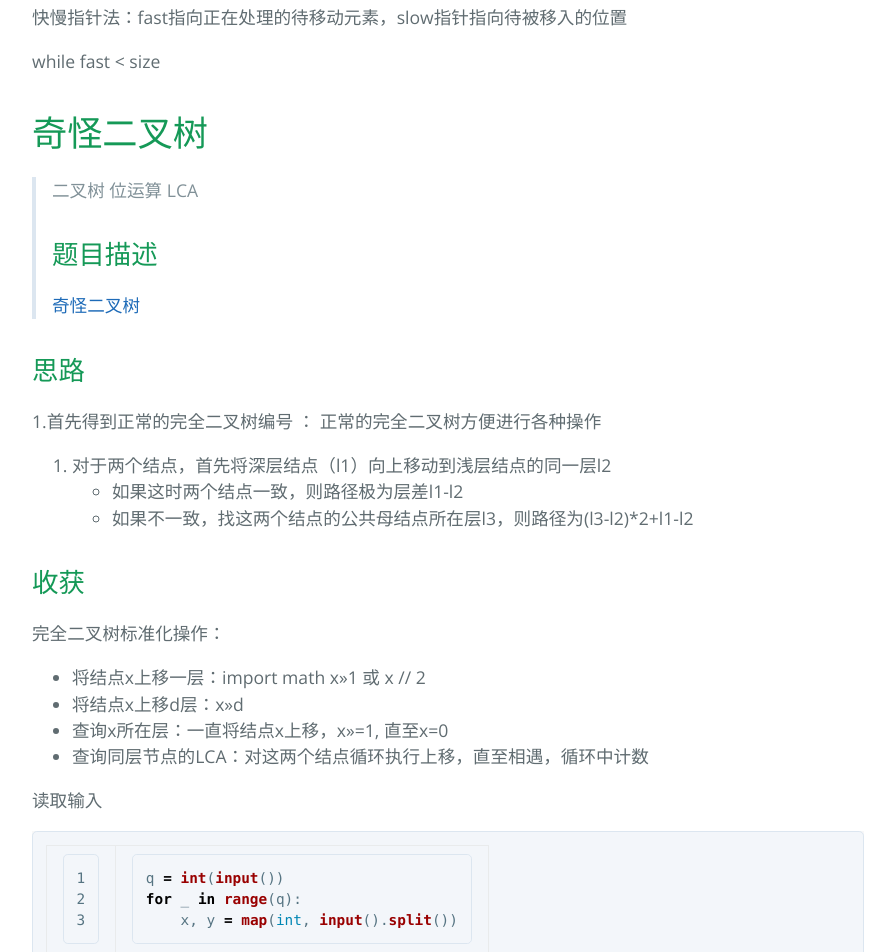
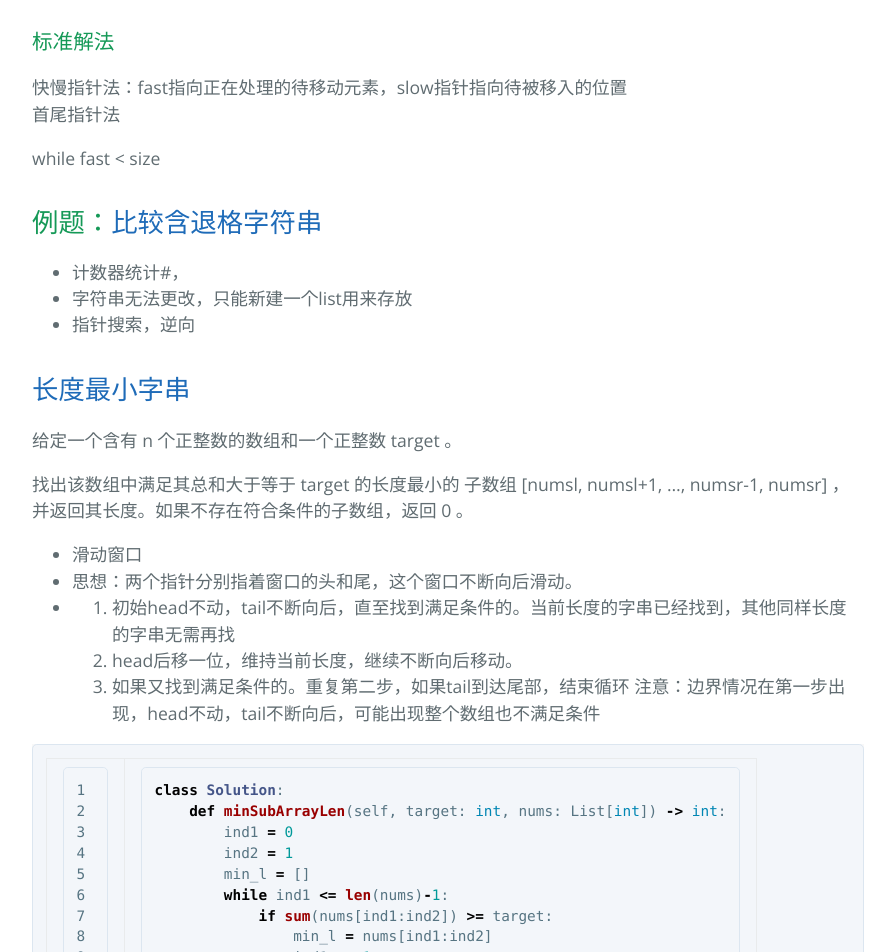
Before and after one commit to Ziyangpig/Note_LeetCode, a Jekyll site: the page built from Ali.md, in a window 1280 px wide and 1400 px high, scrolled down 1039 px. Shown: the top 952 px of the window, without its empty margins (192-1087 px from the left). Built offline with Jekyll 4.4.1, drawn with Linux system fonts in a browser that asks for light colours; our own code applies the rules of GitHub Pages for plain Markdown files; formulas are drawn with MathJax 3; some of the changed text lies outside the part shown.

Commit message:
Update Ali.md

````diff
--- a/Ali.md
+++ b/Ali.md
@@ -12,6 +12,7 @@ title: "阿里算法 笔试真题笔记"
 - 注意while结束后仍然没找到，return -1
 
 ## 移除元素
+给你一个数组 nums 和一个值 val，你需要 原地 移除所有数值等于 val 的元素。元素的顺序可能发生改变。然后返回 nums 中与 val 不同的元素的数量。
 ### 我的解法：
 计数器 count 统计已经碰到的要删除元素的个数，也即之后的元素要前移的长度
 
@@ -19,9 +20,49 @@ for循环遍历，每个元素i前移count
 
 ### 标准解法
 快慢指针法：fast指向正在处理的待移动元素，slow指针指向待被移入的位置
+首尾指针法
 
 while fast < size
 
+## 例题：[比较含退格字符串](https://leetcode.cn/problems/backspace-string-compare/submissions/607868111)
+- 计数器统计#，
+- 字符串无法更改，只能新建一个list用来存放
+- 指针搜索，逆向
+
+## [长度最小字串](https://leetcode.cn/problems/minimum-size-subarray-sum/submissions/607924611)
+给定一个含有 n 个正整数的数组和一个正整数 target 。
+
+找出该数组中满足其总和大于等于 target 的长度最小的 子数组 [numsl, numsl+1, ..., numsr-1, numsr] ，并返回其长度。如果不存在符合条件的子数组，返回 0 。
+- 滑动窗口
+- 思想：两个指针分别指着窗口的头和尾，这个窗口不断向后滑动。
+- 1. 初始head不动，tail不断向后，直至找到满足条件的。当前长度的字串已经找到，其他同样长度的字串无需再找
+  2. head后移一位，维持当前长度，继续不断向后移动。
+  3. 如果又找到满足条件的。重复第二步，如果tail到达尾部，结束循环
+     注意：边界情况在第一步出现，head不动，tail不断向后，可能出现整个数组也不满足条件
+
+ ```python
+class Solution:
+    def minSubArrayLen(self, target: int, nums: List[int]) -> int:
+        ind1 = 0
+        ind2 = 1
+        min_l = []
+        while ind1 <= len(nums)-1:
+            if sum(nums[ind1:ind2]) >= target:
+                min_l = nums[ind1:ind2]
+                ind1 += 1
+
+            else:
+                if ind2 == len(nums) and len(min_l) == 0:
+                    return 0
+                if ind2 < len(nums):
+                    ind2 += 1
+                if len(min_l) > 0:
+                    ind1 += 1
+
+        return len(min_l)
+```
+
+Note: 以上代码会有runtime错误，因为sum操作本质也是一层循环遍历，因此要将求和放在while内实现
 # 奇怪二叉树
 
 > 二叉树 位运算 LCA
````
